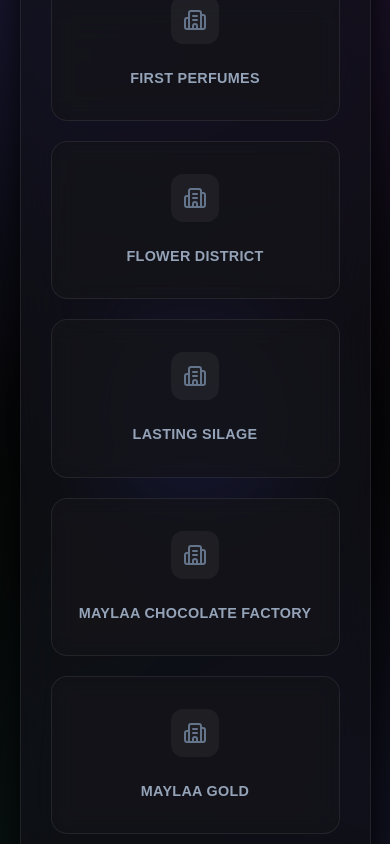
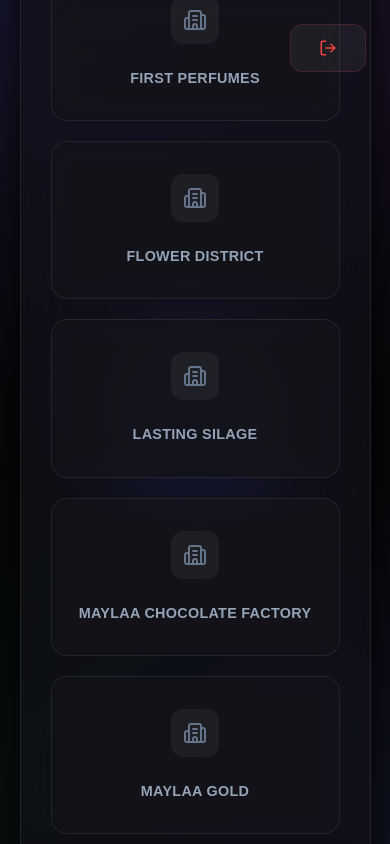
Before and after one commit to JohnzzzAntony/MaylaaAssets, a React (Vite) app: page /#/select-entity in a window 390 px wide. Shown: the top 844 px of the page. Built offline with nearby package versions, Linux system fonts and the light colour scheme; no server answers; sample sign-in values are in the browser's storage.

Commit message:
Fix management spelling and add mobile sign out handling

```diff
--- a/src/components/Sidebar.jsx
+++ b/src/components/Sidebar.jsx
@@ -48,7 +48,7 @@ const Sidebar = () => {
         />
         <h3 className="gradient-text" style={{ fontSize: '1.25rem', marginBottom: '4px' }}>Maylaa International Trading</h3>
         <span style={{ fontSize: '0.8rem', color: 'var(--primary)', fontWeight: '700', textTransform: 'uppercase', letterSpacing: '0.1em' }}>
-          Asset Managment
+          Asset Management
         </span>
       </div>
 
--- a/src/index.css
+++ b/src/index.css
@@ -435,4 +435,8 @@ h1, h2, h3, h4 {
   .glass > div > div {
     width: 100% !important;
   }
+
+  .hide-on-mobile {
+    display: none;
+  }
 }
--- a/src/pages/EntitySelection.jsx
+++ b/src/pages/EntitySelection.jsx
@@ -1,7 +1,7 @@
 import React from 'react';
 import { useAuth } from '../context/AuthContext';
 import { Navigate, useNavigate } from 'react-router-dom';
-import { Building2 } from 'lucide-react';
+import { Building2, LogOut } from 'lucide-react';
 
 const ENTITIES = [
   "AL MARAJ PERFUMES", "ASRAR PERFUMES", "ATELIER PERFUMES",
@@ -12,7 +12,7 @@ const ENTITIES = [
 ];
 
 const EntitySelection = () => {
-  const { user, selectedEntity, setSelectedEntity } = useAuth();
+  const { user, selectedEntity, setSelectedEntity, logout } = useAuth();
   const navigate = useNavigate();
 
   if (!user) {
@@ -24,10 +24,25 @@ const EntitySelection = () => {
     navigate('/dashboard/desktop');
   };
 
+  const handleLogout = () => {
+    logout();
+    navigate('/login');
+  };
+
   return (
-    <div className="login-screen">
+    <div className="login-screen" style={{ position: 'relative' }}>
+      <button
+        className="btn btn-ghost"
+        style={{ position: 'absolute', top: '24px', right: '24px', color: '#ef4444', borderColor: 'rgba(239, 68, 68, 0.2)', zIndex: 10 }}
+        onClick={handleLogout}
+      >
+        <LogOut size={18} />
+        <span className="hide-on-mobile">Sign Out</span>
+      </button>
+
       <div className="app-bg"></div>
       <div className="login-glow"></div>
+
 
       <div className="glass" style={{ width: '100%', maxWidth: '900px', padding: '60px', textAlign: 'center' }}>
         <div style={{ display: 'flex', justifyContent: 'center', marginBottom: '32px' }}>
--- a/src/pages/Login.jsx
+++ b/src/pages/Login.jsx
@@ -35,7 +35,7 @@ const Login = () => {
             onError={(e) => { e.target.style.display = 'none'; }}
           />
           <h2 className="animated-title" style={{ fontSize: '1.75rem', marginBottom: '8px' }}>Maylaa International Trading</h2>
-          <p style={{ color: 'var(--text-muted)', fontSize: '0.95rem' }}>Asset Managment</p>
+          <p style={{ color: 'var(--text-muted)', fontSize: '0.95rem' }}>Asset Management</p>
         </div>
 
         {error && <div style={{ color: '#ef4444', marginBottom: '24px', fontSize: '0.85rem', padding: '12px', background: 'rgba(239, 68, 68, 0.1)', borderRadius: '8px', border: '1px solid rgba(239, 68, 68, 0.2)' }}>{error}</div>}
```
